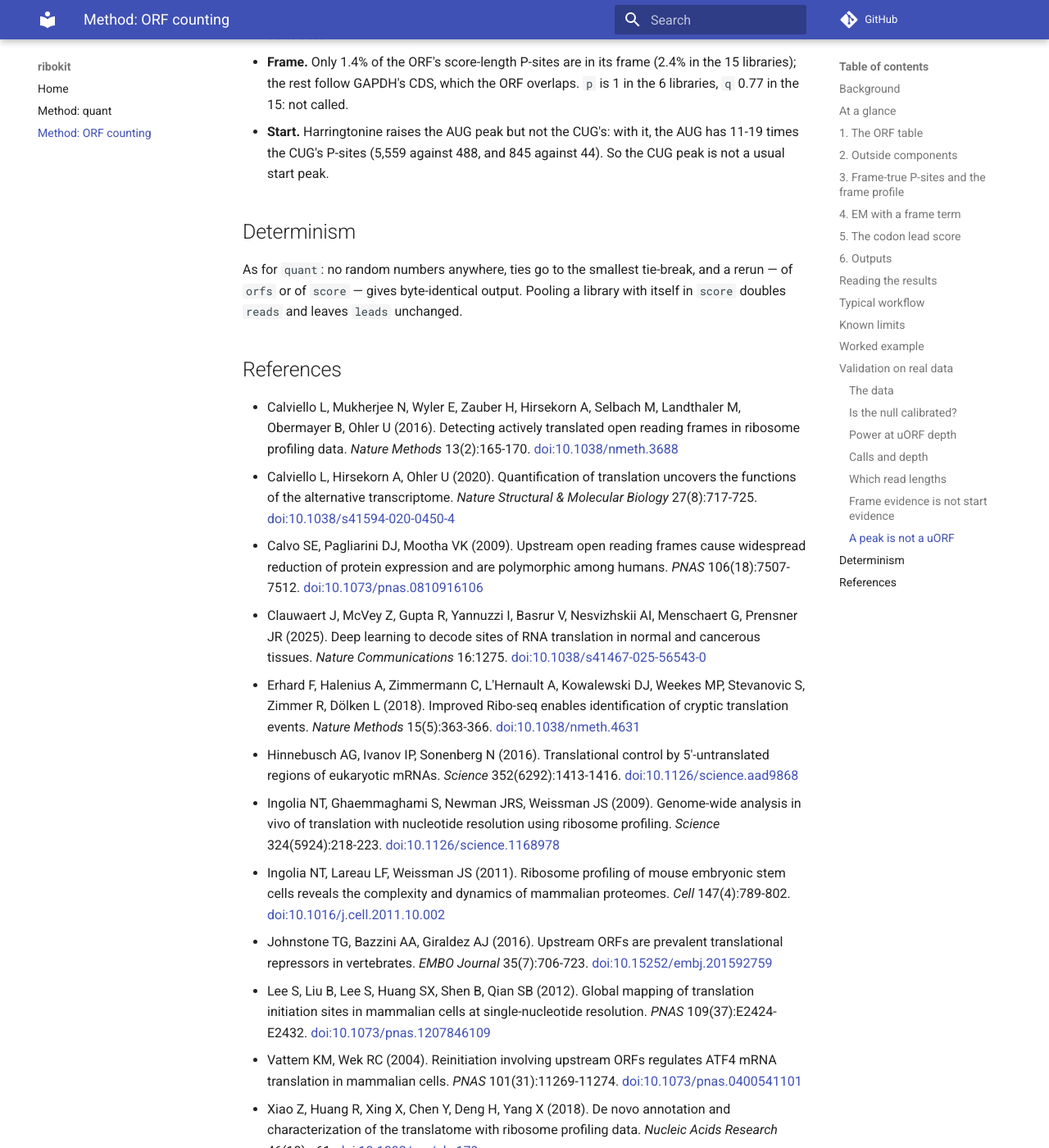
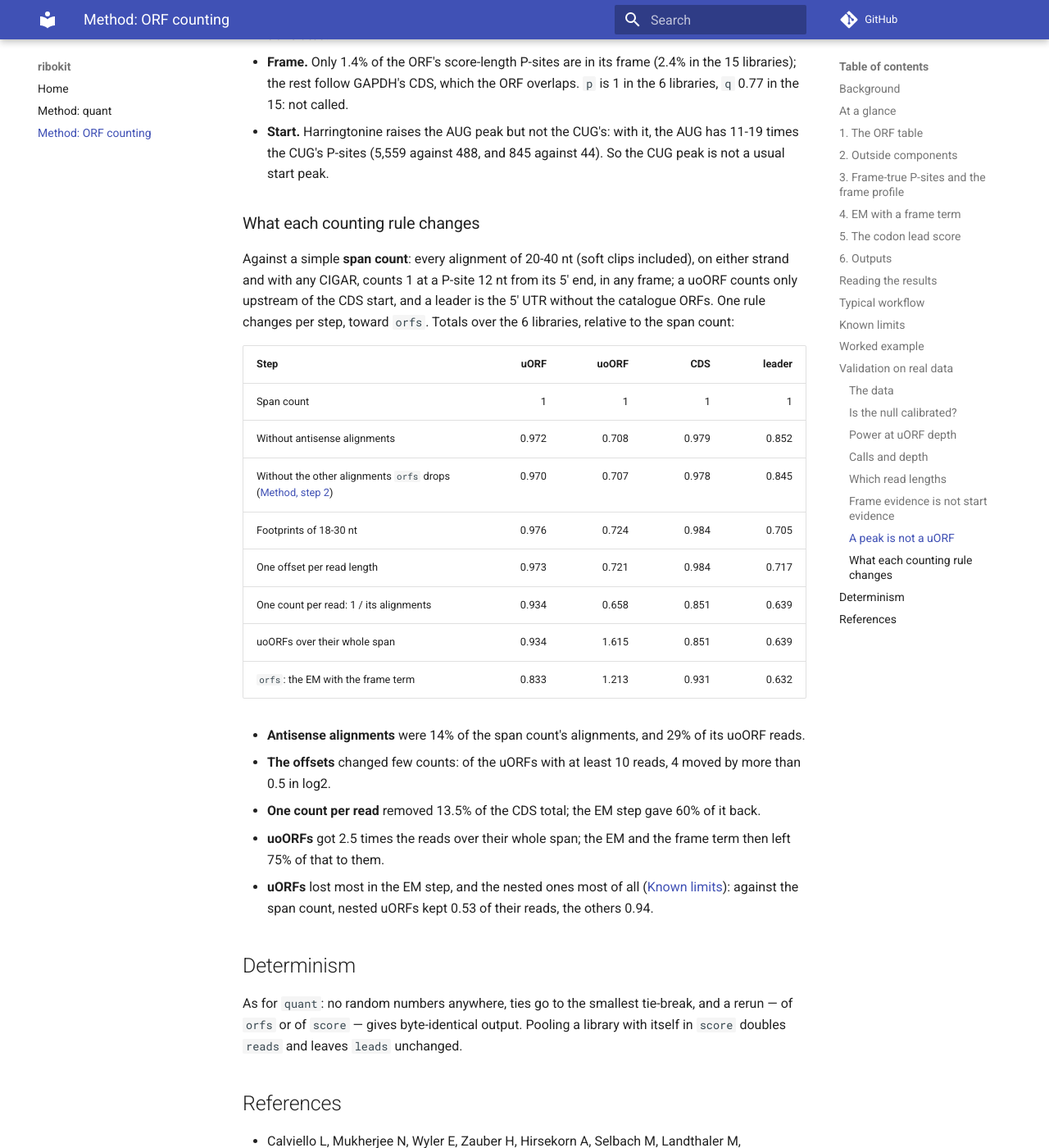
Before and after one commit to katarinagresova/ribokit, an MkDocs documentation site: the page built from docs/orfs.md, in a window 1280 px wide and 1400 px high, scrolled down 20439 px. Shown: the whole window at 82% size. Built offline with MkDocs 1.6.1 and Material for MkDocs 9.7.7, drawn with Linux system fonts in a browser that asks for light colours; comment, search, counter and statistics services are not loaded.

Commit message:
docs: add what each counting rule changes against a span count

```diff
--- a/docs/orfs.md
+++ b/docs/orfs.md
@@ -787,6 +787,37 @@ condition, 52 and 60 in the other).
   the AUG has 11-19 times the CUG's P-sites (5,559 against 488, and 845
   against 44). So the CUG peak is not a usual start peak.
 
+### What each counting rule changes
+
+Against a simple **span count**: every alignment of 20-40 nt (soft clips
+included), on either strand and with any CIGAR, counts 1 at a P-site 12 nt
+from its 5′ end, in any frame; a uoORF counts only upstream of the CDS start,
+and a leader is the 5′ UTR without the catalogue ORFs. One rule changes per
+step, toward `orfs`. Totals over the 6 libraries, relative to the span count:
+
+| Step | uORF | uoORF | CDS | leader |
+|---|---:|---:|---:|---:|
+| Span count | 1 | 1 | 1 | 1 |
+| Without antisense alignments | 0.972 | 0.708 | 0.979 | 0.852 |
+| Without the other alignments `orfs` drops ([Method, step 2](method.md#2-reads)) | 0.970 | 0.707 | 0.978 | 0.845 |
+| Footprints of 18-30 nt | 0.976 | 0.724 | 0.984 | 0.705 |
+| One offset per read length | 0.973 | 0.721 | 0.984 | 0.717 |
+| One count per read: 1 / its alignments | 0.934 | 0.658 | 0.851 | 0.639 |
+| uoORFs over their whole span | 0.934 | 1.615 | 0.851 | 0.639 |
+| `orfs`: the EM with the frame term | 0.833 | 1.213 | 0.931 | 0.632 |
+
+- **Antisense alignments** were 14% of the span count's alignments, and 29%
+  of its uoORF reads.
+- **The offsets** changed few counts: of the uORFs with at least 10 reads,
+  4 moved by more than 0.5 in log2.
+- **One count per read** removed 13.5% of the CDS total; the EM step gave
+  60% of it back.
+- **uoORFs** got 2.5 times the reads over their whole span; the EM and the
+  frame term then left 75% of that to them.
+- **uORFs** lost most in the EM step, and the nested ones most of all
+  ([Known limits](#known-limits)): against the span count, nested uORFs
+  kept 0.53 of their reads, the others 0.94.
+
 ## Determinism
 
 As for `quant`: no random numbers anywhere, ties go to the smallest tie-break,
```
